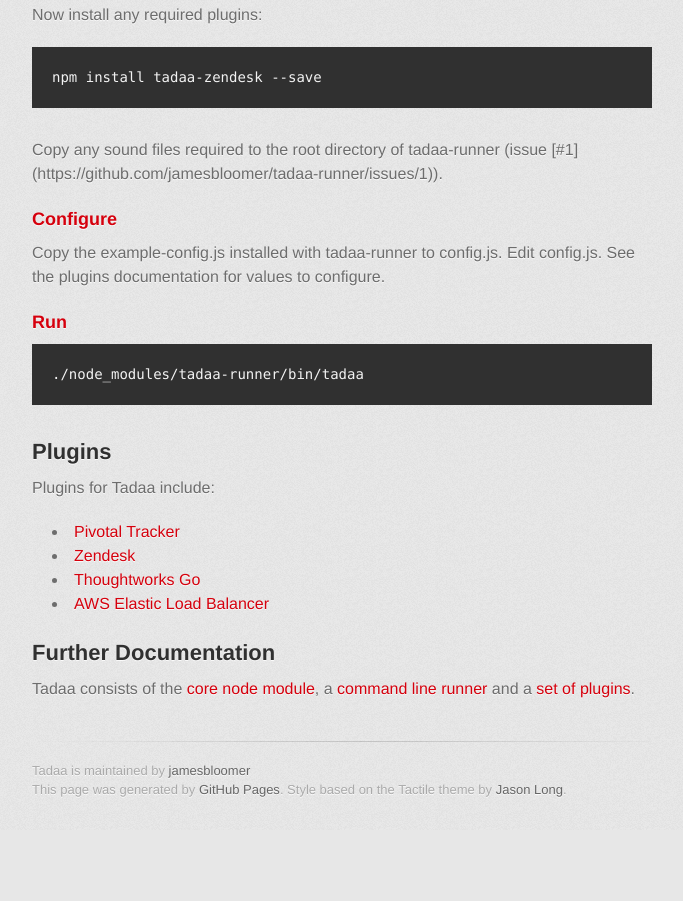
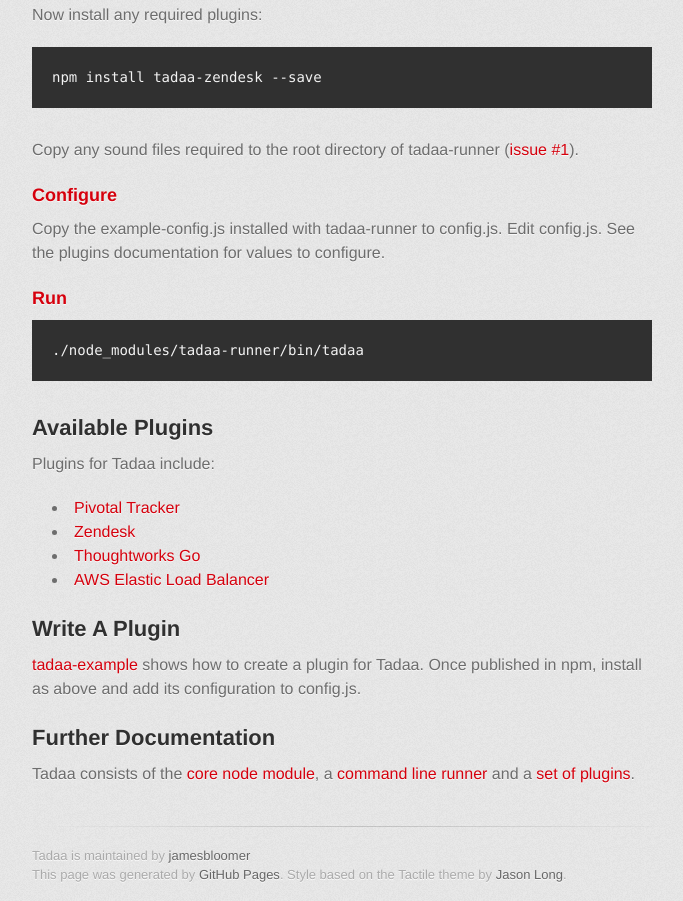
Before and after one commit to jamesbloomer/tadaa, a plain HTML site: page index.html in a window 1280 px wide. Shown: the part 631-1532 px from the top of the page, without its empty margins (298-981 px from the left). Before the commit the page ends 1461 px from the top, so only its background shows below. Drawn offline with Linux system fonts and the light colour scheme; a web font is replaced by a local one.

Commit message:
added link to example plugin

```diff
--- a/index.html
+++ b/index.html
@@ -42,7 +42,7 @@
           <p>Now install any required plugins:</p>
           <pre><code>npm install tadaa-zendesk --save</code></pre>
 
-          <p>Copy any sound files required to the root directory of tadaa-runner (issue [#1](https://github.com/jamesbloomer/tadaa-runner/issues/1)).</p>
+          <p>Copy any sound files required to the root directory of tadaa-runner (<a href="https://github.com/jamesbloomer/tadaa-runner/issues/1">issue #1</a>).</p>
 
 
           <h3>Configure</h3>
@@ -52,7 +52,7 @@
           <h3>Run</h3>
           <pre><code>./node_modules/tadaa-runner/bin/tadaa</code></pre>
 
-          <h2><a name="plugins" class="anchor" href="#plugins"><span class="octicon octicon-link"></span></a>Plugins</h2>
+          <h2><a name="plugins" class="anchor" href="#plugins"><span class="octicon octicon-link"></span></a>Available Plugins</h2>
           <p>Plugins for Tadaa include:</p>
           <ul>
             <li><a href="https://github.com/jamesbloomer/tadaa-pivotaltracker">Pivotal Tracker</a></li>
@@ -60,6 +60,11 @@
             <li><a href="https://github.com/jamesbloomer/tadaa-go">Thoughtworks Go</a></li>
             <li><a href="https://github.com/jamesbloomer/tadaa-elb">AWS Elastic Load Balancer</a></li>
           </ul>
+
+          <h2><a name="writeplugin" class="anchor" href="#writeplugin"><span class="octicon octicon-link"></span></a>Write A Plugin</h2>
+          <p><a href="https://github.com/jamesbloomer/tadaa-example">tadaa-example</a> shows how to
+          create a plugin for Tadaa. Once published in npm, install as above and add its configuration
+           to config.js.</p>
 
           <h2><a name="docs" class="anchor" href="#docs"><span class="octicon octicon-link"></span></a>Further Documentation</h2>
           <p>Tadaa consists of the <a href="https://github.com/jamesbloomer/tadaa">core node module</a>,
```
